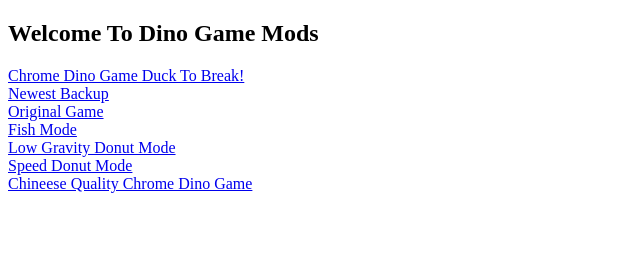
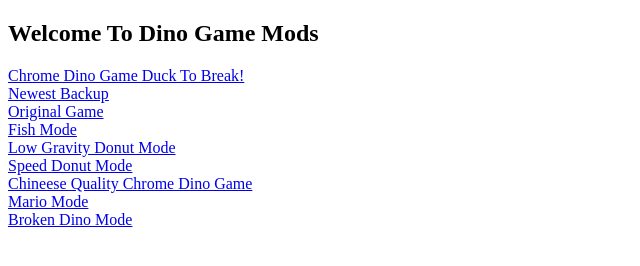
Before and after one commit to bjorn37381/bjorn37381.github.io, a plain HTML site: page index.html in a window 1280 px wide. Shown: the whole page, without its empty margins (0-640 px from the left). Drawn offline with Linux system fonts and the light colour scheme.

Commit message:
Update index.html

```diff
--- a/index.html
+++ b/index.html
@@ -1,7 +1,6 @@
 <!DOCTYPE html>
 <html>
 <body>
-
 <h2>Welcome To Dino Game Mods</h2>
 <a href="https://bjorn37381.github.io/Car_Dino.html" target="_blank">Chrome Dino Game Duck To Break!</a>
 <br />
@@ -16,6 +15,9 @@
 <a href="https://bjorn37381.github.io/Unlimited_Speed_Submode.html" target="_blank">Speed Donut Mode</a>
 <br />
 <a href="https://bjorn37381.github.io/Chineese_Chrome_Dino_Game.html" target="_blank">Chineese Quality Chrome Dino Game</a>
-
+<br />
+<a href="https://bjorn37381.github.io/Dino_Mario_Mode.html" target="_blank">Mario Mode</a>
+<br />
+<a href="https://bjorn37381.github.io/Broken_Dino_Mode.html" target="_blank">Broken Dino Mode</a>
 </body>
 </html>
```
